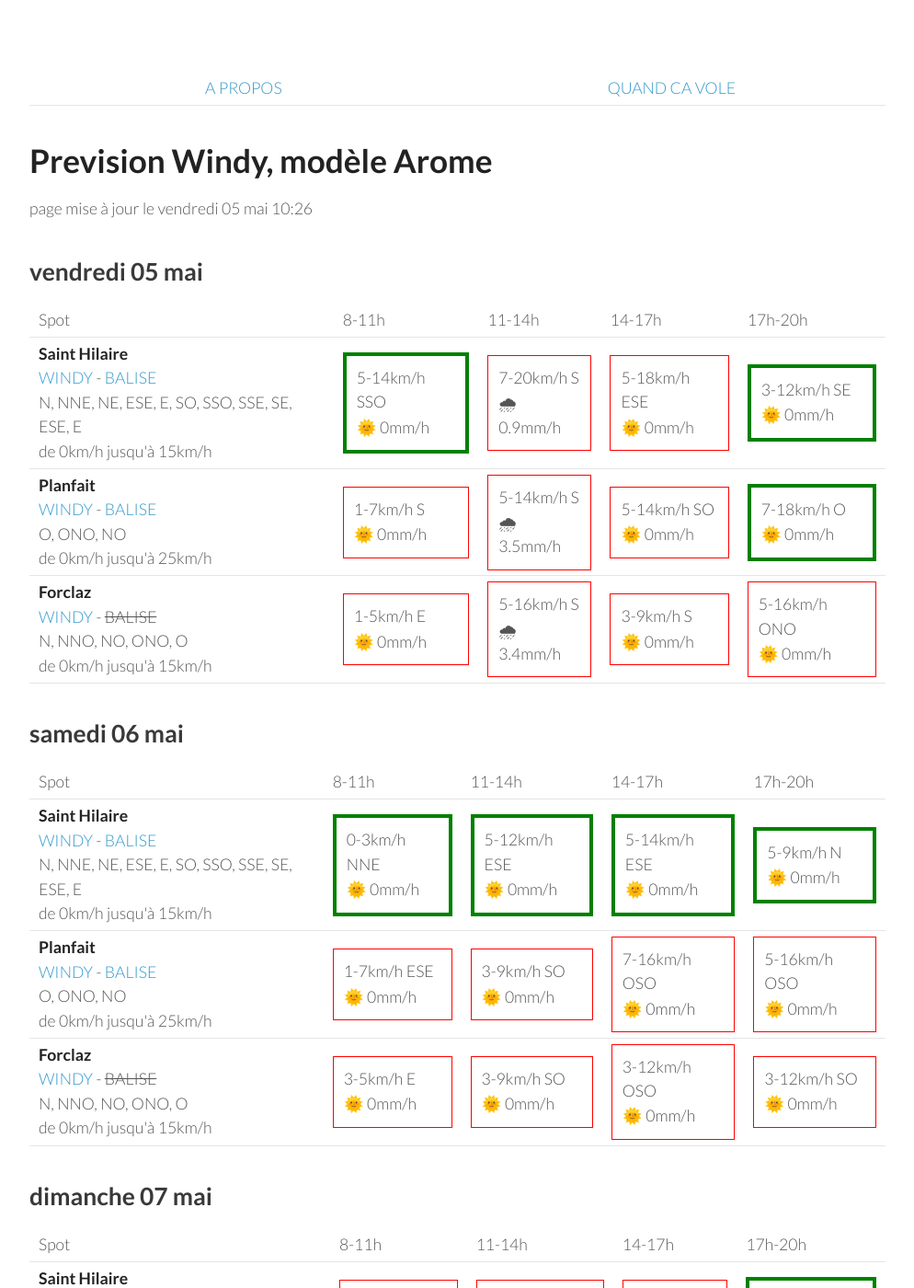
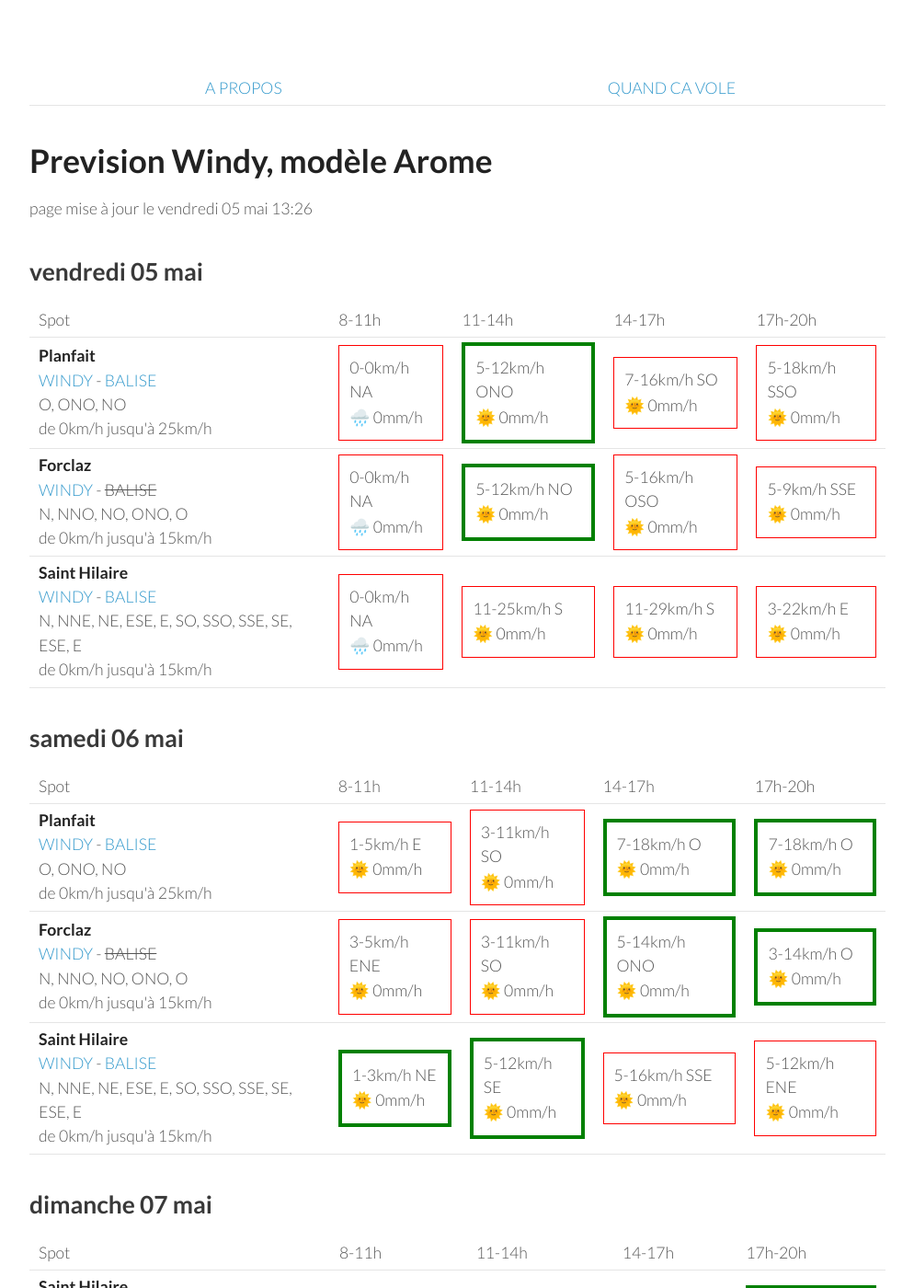
Before and after one commit to parapente-dans-le-nord/parapente-dans-le-nord.github.io, a Jekyll site: the page built from alpes_nord.markdown, in a window 1280 px wide and 1400 px high. Shown: the whole window at 92% size, without its empty margins (26-1020 px from the left). Built offline with Jekyll 4.4.1, drawn with Linux system fonts in a browser that asks for light colours.

Commit message:
update index.markdown

```diff
--- a/alpes_nord.markdown
+++ b/alpes_nord.markdown
@@ -7,7 +7,7 @@ title:  "Tous les spots"
 {: .links}
 
 # Prevision Windy, modèle Arome
-page mise à jour le vendredi 05 mai 10:26
+page mise à jour le vendredi 05 mai 13:26
 
 ## vendredi 05 mai
 
@@ -22,33 +22,30 @@ page mise à jour le vendredi 05 mai 10:26
       <td>17h-20h</td>
     </tr>
 <tr>
-        <td><strong>Saint Hilaire</strong><br><a href="https://windy.com/45.307/5.888?45.087,5.889,9,m:eUFagkX">WINDY</a> - <span class=""><a href="http://www.balisemeteo.com/balise.php?idBalise=61">BALISE</a> </span><br> <span class="vent-favorable">N, NNE, NE, ESE, E, SO, SSO, SSE, SE, ESE, E</span><br><span class="force-vent">de 0km/h jusqu'à 15km/h</span> </td>
-
-            <td><div class="flyable"><p>5-14km/h SSO</p><p>🌞 0mm/h</p></div></td>
-            <td><div class="not-flyable"><p>7-20km/h S</p><p>🌧 0.9mm/h</p></div></td>
-            <td><div class="not-flyable"><p>5-18km/h ESE</p><p>🌞 0mm/h</p></div></td>
-            <td><div class="flyable"><p>3-12km/h SE</p><p>🌞 0mm/h</p></div></td>
-
-
-    </tr>
-<tr>
         <td><strong>Planfait</strong><br><a href="https://windy.com/45.853/6.223?45.415,6.223,8">WINDY</a> - <span class=""><a href="https://www.openwindmap.org/PP496">BALISE</a> </span><br> <span class="vent-favorable">O, ONO, NO</span><br><span class="force-vent">de 0km/h jusqu'à 25km/h</span> </td>
 
-            <td><div class="not-flyable"><p>1-7km/h S</p><p>🌞 0mm/h</p></div></td>
-            <td><div class="not-flyable"><p>5-14km/h S</p><p>🌧 3.5mm/h</p></div></td>
-            <td><div class="not-flyable"><p>5-14km/h SO</p><p>🌞 0mm/h</p></div></td>
-            <td><div class="flyable"><p>7-18km/h O</p><p>🌞 0mm/h</p></div></td>
-
+            <td><div class="not-flyable"><p>0-0km/h NA</p><p>🌧️ 0mm/h</p></div></td>
+            <td><div class="flyable"><p>5-12km/h ONO</p><p>🌞 0mm/h</p></div></td>
+            <td><div class="not-flyable"><p>7-16km/h SO</p><p>🌞 0mm/h</p></div></td>
+            <td><div class="not-flyable"><p>5-18km/h SSO</p><p>🌞 0mm/h</p></div></td>
 
     </tr>
 <tr>
         <td><strong>Forclaz</strong><br><a href="https://windy.com/45.814/6.247?45.375,6.246,8,m:eVwaglz">WINDY</a> - <span class="no-balise"> BALISE </span><br> <span class="vent-favorable">N, NNO, NO, ONO, O</span><br><span class="force-vent">de 0km/h jusqu'à 15km/h</span> </td>
 
-            <td><div class="not-flyable"><p>1-5km/h E</p><p>🌞 0mm/h</p></div></td>
-            <td><div class="not-flyable"><p>5-16km/h S</p><p>🌧 3.4mm/h</p></div></td>
-            <td><div class="not-flyable"><p>3-9km/h S</p><p>🌞 0mm/h</p></div></td>
-            <td><div class="not-flyable"><p>5-16km/h ONO</p><p>🌞 0mm/h</p></div></td>
+            <td><div class="not-flyable"><p>0-0km/h NA</p><p>🌧️ 0mm/h</p></div></td>
+            <td><div class="flyable"><p>5-12km/h NO</p><p>🌞 0mm/h</p></div></td>
+            <td><div class="not-flyable"><p>5-16km/h OSO</p><p>🌞 0mm/h</p></div></td>
+            <td><div class="not-flyable"><p>5-9km/h SSE</p><p>🌞 0mm/h</p></div></td>
 
+    </tr>
+<tr>
+        <td><strong>Saint Hilaire</strong><br><a href="https://windy.com/45.307/5.888?45.087,5.889,9,m:eUFagkX">WINDY</a> - <span class=""><a href="http://www.balisemeteo.com/balise.php?idBalise=61">BALISE</a> </span><br> <span class="vent-favorable">N, NNE, NE, ESE, E, SO, SSO, SSE, SE, ESE, E</span><br><span class="force-vent">de 0km/h jusqu'à 15km/h</span> </td>
+
+            <td><div class="not-flyable"><p>0-0km/h NA</p><p>🌧️ 0mm/h</p></div></td>
+            <td><div class="not-flyable"><p>11-25km/h S</p><p>🌞 0mm/h</p></div></td>
+            <td><div class="not-flyable"><p>11-29km/h S</p><p>🌞 0mm/h</p></div></td>
+            <td><div class="not-flyable"><p>3-22km/h E</p><p>🌞 0mm/h</p></div></td>
 
     </tr>
 
@@ -68,32 +65,32 @@ page mise à jour le vendredi 05 mai 10:26
       <td>17h-20h</td>
     </tr>
 <tr>
-        <td><strong>Saint Hilaire</strong><br><a href="https://windy.com/45.307/5.888?45.087,5.889,9,m:eUFagkX">WINDY</a> - <span class=""><a href="http://www.balisemeteo.com/balise.php?idBalise=61">BALISE</a> </span><br> <span class="vent-favorable">N, NNE, NE, ESE, E, SO, SSO, SSE, SE, ESE, E</span><br><span class="force-vent">de 0km/h jusqu'à 15km/h</span> </td>
-
-            <td><div class="flyable"><p>0-3km/h NNE</p><p>🌞 0mm/h</p></div></td>
-            <td><div class="flyable"><p>5-12km/h ESE</p><p>🌞 0mm/h</p></div></td>
-            <td><div class="flyable"><p>5-14km/h ESE</p><p>🌞 0mm/h</p></div></td>
-            <td><div class="flyable"><p>5-9km/h N</p><p>🌞 0mm/h</p></div></td>
-
-
-    </tr>
-<tr>
         <td><strong>Planfait</strong><br><a href="https://windy.com/45.853/6.223?45.415,6.223,8">WINDY</a> - <span class=""><a href="https://www.openwindmap.org/PP496">BALISE</a> </span><br> <span class="vent-favorable">O, ONO, NO</span><br><span class="force-vent">de 0km/h jusqu'à 25km/h</span> </td>
 
-            <td><div class="not-flyable"><p>1-7km/h ESE</p><p>🌞 0mm/h</p></div></td>
-            <td><div class="not-flyable"><p>3-9km/h SO</p><p>🌞 0mm/h</p></div></td>
-            <td><div class="not-flyable"><p>7-16km/h OSO</p><p>🌞 0mm/h</p></div></td>
-            <td><div class="not-flyable"><p>5-16km/h OSO</p><p>🌞 0mm/h</p></div></td>
+            <td><div class="not-flyable"><p>1-5km/h E</p><p>🌞 0mm/h</p></div></td>
+            <td><div class="not-flyable"><p>3-11km/h SO</p><p>🌞 0mm/h</p></div></td>
+            <td><div class="flyable"><p>7-18km/h O</p><p>🌞 0mm/h</p></div></td>
+            <td><div class="flyable"><p>7-18km/h O</p><p>🌞 0mm/h</p></div></td>
 
 
     </tr>
 <tr>
         <td><strong>Forclaz</strong><br><a href="https://windy.com/45.814/6.247?45.375,6.246,8,m:eVwaglz">WINDY</a> - <span class="no-balise"> BALISE </span><br> <span class="vent-favorable">N, NNO, NO, ONO, O</span><br><span class="force-vent">de 0km/h jusqu'à 15km/h</span> </td>
 
-            <td><div class="not-flyable"><p>3-5km/h E</p><p>🌞 0mm/h</p></div></td>
-            <td><div class="not-flyable"><p>3-9km/h SO</p><p>🌞 0mm/h</p></div></td>
-            <td><div class="not-flyable"><p>3-12km/h OSO</p><p>🌞 0mm/h</p></div></td>
-            <td><div class="not-flyable"><p>3-12km/h SO</p><p>🌞 0mm/h</p></div></td>
+            <td><div class="not-flyable"><p>3-5km/h ENE</p><p>🌞 0mm/h</p></div></td>
+            <td><div class="not-flyable"><p>3-11km/h SO</p><p>🌞 0mm/h</p></div></td>
+            <td><div class="flyable"><p>5-14km/h ONO</p><p>🌞 0mm/h</p></div></td>
+            <td><div class="flyable"><p>3-14km/h O</p><p>🌞 0mm/h</p></div></td>
+
+
+    </tr>
+<tr>
+        <td><strong>Saint Hilaire</strong><br><a href="https://windy.com/45.307/5.888?45.087,5.889,9,m:eUFagkX">WINDY</a> - <span class=""><a href="http://www.balisemeteo.com/balise.php?idBalise=61">BALISE</a> </span><br> <span class="vent-favorable">N, NNE, NE, ESE, E, SO, SSO, SSE, SE, ESE, E</span><br><span class="force-vent">de 0km/h jusqu'à 15km/h</span> </td>
+
+            <td><div class="flyable"><p>1-3km/h NE</p><p>🌞 0mm/h</p></div></td>
+            <td><div class="flyable"><p>5-12km/h SE</p><p>🌞 0mm/h</p></div></td>
+            <td><div class="not-flyable"><p>5-16km/h SSE</p><p>🌞 0mm/h</p></div></td>
+            <td><div class="not-flyable"><p>5-12km/h ENE</p><p>🌞 0mm/h</p></div></td>
 
 
     </tr>
```
